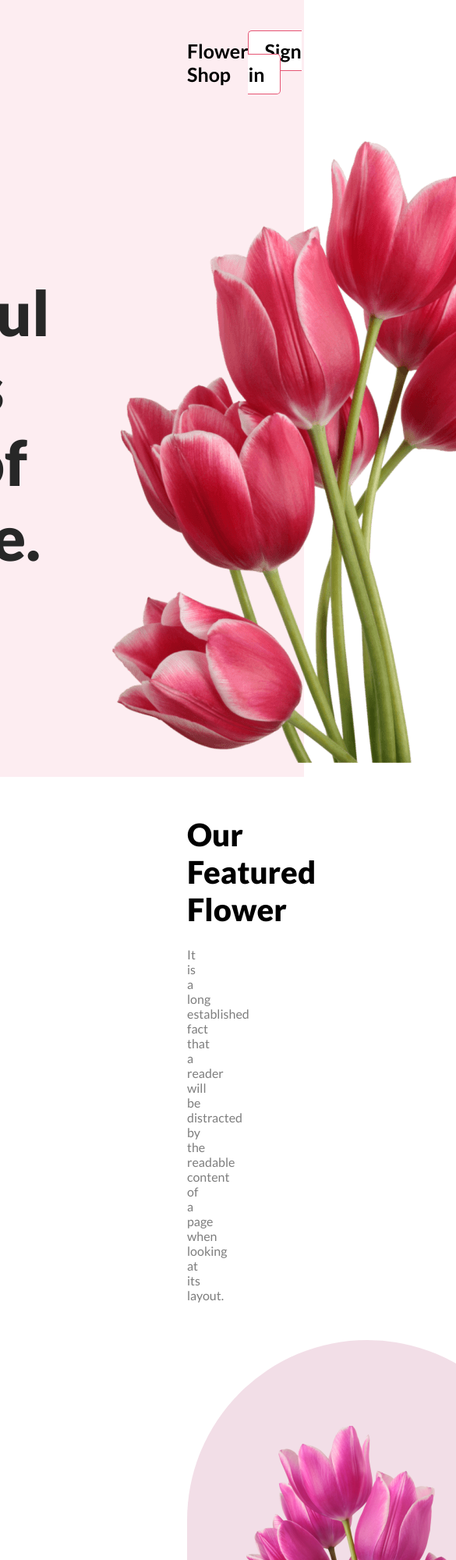
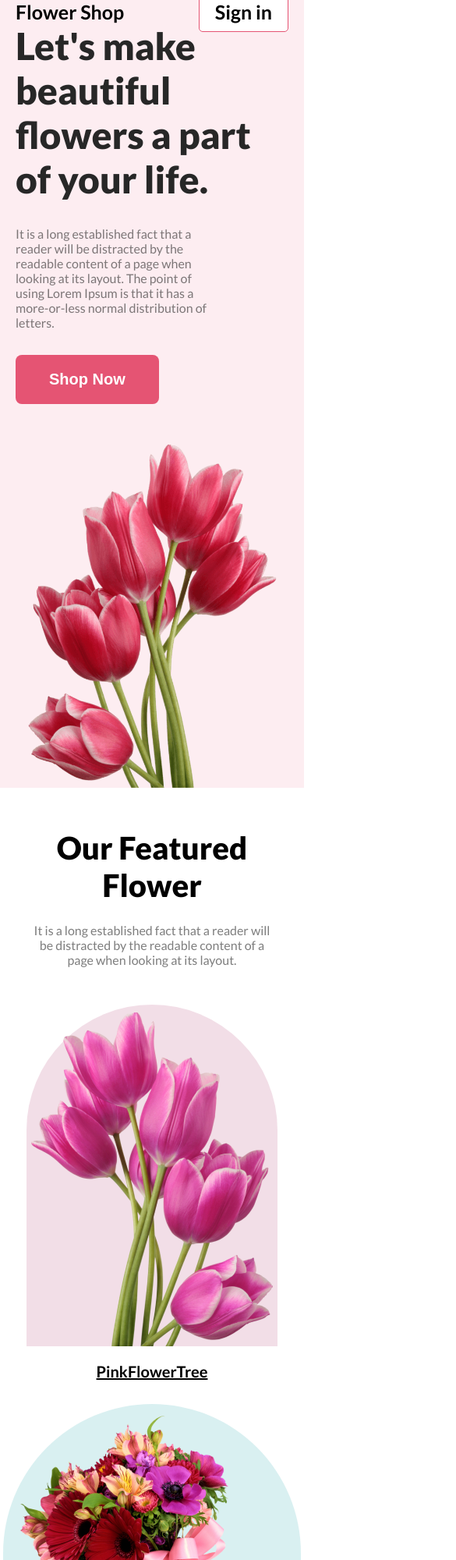
Before and after one commit to Jaber4770/flower-shop, a plain HTML site: page index.html in a window 390 px wide. Shown: the top 2000 px of the page at 78% size, 585 px wide, since content can reach past the window. Drawn offline with Linux system fonts and the light colour scheme.

Commit message:
responsive done for mobile

```diff
--- a/style.css
+++ b/style.css
@@ -267,7 +267,7 @@ nav ul li a {
     color: #E55473;
 }
 
-.footer-description{
+.footer-description {
     width: 30%;
     margin: 0 auto;
     color: rgba(255, 255, 255, 0.9);
@@ -277,3 +277,60 @@ nav ul li a {
 .copy-rights {
     color: rgba(255, 255, 255, 0.40);
 }
+
+/* Responsive for Mobile */
+@media screen and (max-width: 576px) {
+    .side-padding {
+        padding: 0 20px;
+    }
+    section{
+        margin: 15% 0;
+    }
+    .banner,
+    .pink-flower-container,
+    .Delivery-section,
+    .sale-container,
+    .social-image-cart {
+        flex-direction: column;
+    }
+
+    .banner h1 {
+        font-size: 3rem;
+    }
+
+    .banner img {
+        width: 90vw;
+    }
+
+    .featured-flower-section p {
+        width: 100%;
+    }
+    .featured-flower-section {
+        margin-top: 15%;
+    }
+
+    main {
+        padding: 0 20px;
+    }
+
+    .Delivery-section-margin {
+        margin: 0px;
+    }
+
+    .Delivery-section {
+        padding: 10px 20px;
+    }
+    .insta-info {
+        width: 90%;
+        padding: 10px;
+    }
+    .deal-bg{
+        padding: 0px;
+    }
+    .pink-flower-cart {
+        padding: 10px 6px 0 6px;
+    }
+    .footer-description {
+        width: 95%;
+    }
+}
```
